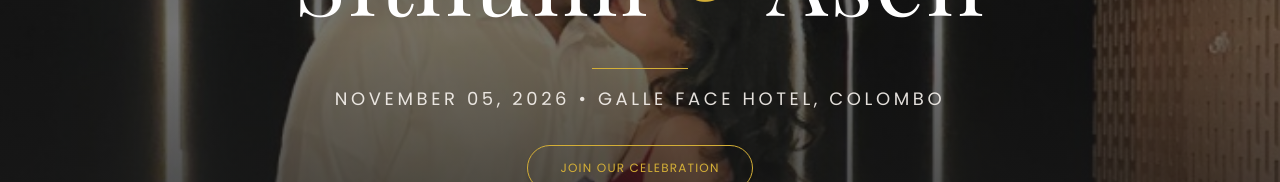
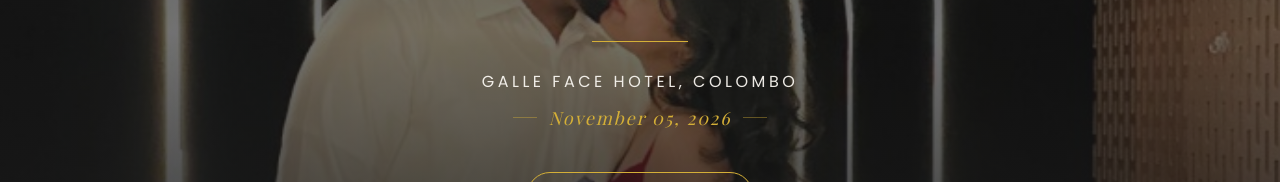
Before and after one commit to Thidas03/Sithu-Asen, a React (Vite) app: page / in a window 1280 px wide. Shown: the part 369-551 px from the top of the page. Built offline with nearby package versions, Linux system fonts and the light colour scheme; no server answers; a web font is replaced by a local one.

Commit message:
Refine hero layout: hotel first, date second with enhanced spacing

```diff
--- a/src/components/Hero.jsx
+++ b/src/components/Hero.jsx
@@ -84,12 +84,21 @@
         />
 
         {/* Wedding details */}
-        <motion.p
+        <motion.div
           variants={itemVariants}
-          className="font-sans text-sm md:text-lg tracking-[0.2em] text-beige/90 uppercase mb-8"
+          className="flex flex-col items-center justify-center space-y-2.5 my-3 mb-10 text-center"
         >
-          November 05, 2026 • Galle Face Hotel, Colombo
-        </motion.p>
+          <p className="font-sans text-xs md:text-base tracking-[0.22em] text-beige/95 uppercase font-normal">
+            Galle Face Hotel, Colombo
+          </p>
+          <div className="flex items-center justify-center space-x-3">
+            <span className="w-6 h-[1px] bg-gold/40" />
+            <p className="font-serif italic text-sm md:text-lg text-gold font-light tracking-widest">
+              November 05, 2026
+            </p>
+            <span className="w-6 h-[1px] bg-gold/40" />
+          </div>
+        </motion.div>
 
         {/* CTA Button */}
         <motion.a
```
